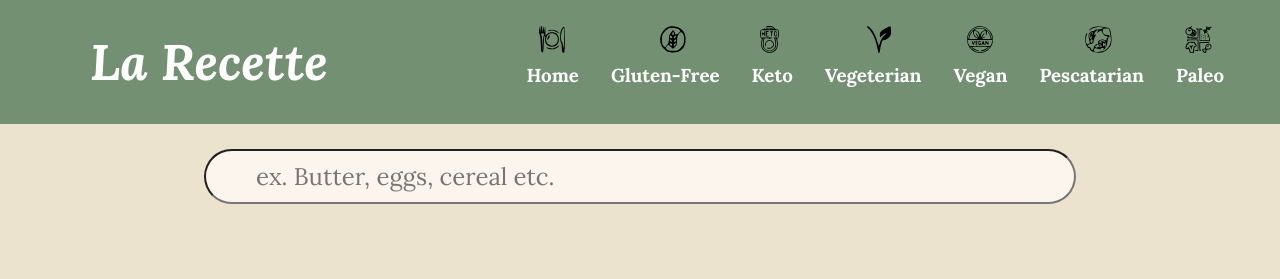
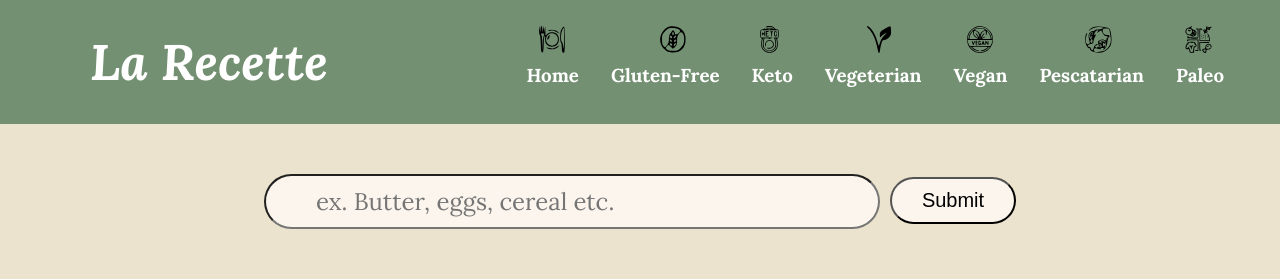
Before and after one commit to kradderley/react-personal-project, a React (Create React App) app in the folder project-cocktails/: page /recipe/1 in a window 1280 px wide. Shown: the top 279 px of the page. Built offline with nearby package versions, Linux system fonts and the light colour scheme; no server answers.

Commit message:
submit button added

```diff
--- a/project-cocktails/src/Styling.jsx
+++ b/project-cocktails/src/Styling.jsx
@@ -1,8 +1,8 @@
 import styled from "styled-components";
 
 export const Form = styled.form`
-  margin-top: 25px;
-  margin-bottom: 20px;
+  margin-top: 50px;
+  margin-bottom: 100px;
   position: relative;
 
   div {
@@ -15,8 +15,18 @@ export const Form = styled.form`
     font-family: "Lora", serif;
     padding: 10px 50px;
     border-radius: 100rem;
-    width: 60%;
+    width: 40%;
     background-color: #fcf5ed;
+  }
+
+  button {
+    font-size: 20px;
+    margin-left: 10px;
+    background-color: #fcf5ed;
+    padding: 10px 30px;
+    border-radius: 100rem;
+    position: relative;
+    top: -3px;
   }
 `;
 
--- a/project-cocktails/src/home-page-components/Search.jsx
+++ b/project-cocktails/src/home-page-components/Search.jsx
@@ -5,6 +5,9 @@ import { Form } from "../Styling";
 const Search = () => {
   const [input, setInput] = useState("");
   const nav = useNavigate();
+
+  // insert defensive check so that it does not submit unless something is in the
+  // search box
 
   const onInput = (e) => {
     setInput(e.target.value);
@@ -25,6 +28,9 @@ const Search = () => {
             onInput={onInput}
             placeholder="ex. Butter, eggs, cereal etc."
           />
+          <button onSubmit={onSubmit}>
+            Submit
+          </button>
         </div>
       </Form>
     </>
--- a/project-cocktails/src/home-page-components/data-components/Diet.jsx
+++ b/project-cocktails/src/home-page-components/data-components/Diet.jsx
@@ -15,7 +15,7 @@ const Diet = () => {
 
   // const getData = async (name) => {
   //     const { data } = await axios.get(
-  //       `https://api.spoonacular.com/recipes/complexSearch?number=12&diet=${name}&apiKey=${process.env.REACT_APP_API_KEY_ONE}`
+  //       `https://api.spoonacular.com/recipes/complexSearch?number=100&diet=${name}&apiKey=${process.env.REACT_APP_API_KEY_ONE}`
   //     );
   //     localStorage.setItem("diet", JSON.stringify(data.results));
   //     setDiet(data.results);
@@ -38,7 +38,7 @@ const Diet = () => {
       setDiet(JSON.parse(storage));
     } else {
       const { data } = await axios.get(
-        `https://api.spoonacular.com/recipes/complexSearch?number=12&diet=${name}&apiKey=79943d6f4fdc475fb21b36f7b7a7d2bf`
+        `https://api.spoonacular.com/recipes/complexSearch?number=100&diet=${name}&apiKey=79943d6f4fdc475fb21b36f7b7a7d2bf`
       );
       localStorage.setItem("diet", JSON.stringify(data.results));
       setDiet(data.results);
--- a/project-cocktails/src/home-page-components/data-components/SearchTerm.jsx
+++ b/project-cocktails/src/home-page-components/data-components/SearchedResult.jsx
@@ -5,13 +5,16 @@ import Search from "../Search";
 import Categories from "../Categories";
 import { Grid, SearchCard } from "../../Styling";
 
-const SearchTerm = () => {
+const SearchedResult = () => {
   const [searchTerm, setSearchTerm] = useState([]);
+  // const [currentPage, setCurrentPage] = useState(1);
+  // const [itemsPerPage, setItemsPerPage] = useState(12);
+
   let params = useParams();
 
   // const getSearchTerm = async (name) => {
   //   const { data } = await axios.get(
-  //     `https://api.spoonacular.com/recipes/complexSearch?number=12&query=${name}&apiKey=${process.env.REACT_APP_API_KEY_ONE}`
+  //     `https://api.spoonacular.com/recipes/complexSearch?number=100&query=${name}&apiKey=${process.env.REACT_APP_API_KEY_ONE}`
   //   );
   //   setSearchTerm(data.results);
   //   console.log(data);
@@ -33,13 +36,19 @@ const SearchTerm = () => {
       setSearchTerm(JSON.parse(storage));
     } else {
       const { data } = await axios.get(
-        `https://api.spoonacular.com/recipes/complexSearch?number=12&query=${name}&apiKey=79943d6f4fdc475fb21b36f7b7a7d2bf`
+        `https://api.spoonacular.com/recipes/complexSearch?number=100&query=${name}&apiKey=79943d6f4fdc475fb21b36f7b7a7d2bf`
       );
       localStorage.setItem("searchterm", JSON.stringify(data.results));
       setSearchTerm(data.results);
       console.log(data);
     }
   };
+
+  // const lastIndex = currentPage * itemsPerPage;
+  // const firstIndex = lastIndex - itemsPerPage;
+  // const currentPostsOnPage = () => {
+  //   Array.from(getSearchTerm).slice(firstIndex, lastIndex);
+  // };
 
   useEffect(() => {
     getSearchTerm(params.keyword);
@@ -70,4 +79,4 @@ const SearchTerm = () => {
   );
 };
 
-export default SearchTerm;
+export default SearchedResult;
--- a/project-cocktails/src/main-pages/Pages.jsx
+++ b/project-cocktails/src/main-pages/Pages.jsx
@@ -2,7 +2,7 @@ import React from "react";
 import Home from "./Home";
 import { BrowserRouter, Route, Routes } from "react-router-dom";
 import Diet from "../home-page-components/data-components/Diet";
-import SearchTerm from "../home-page-components/data-components/SearchTerm";
+import SearchedResult from "../home-page-components/data-components/SearchedResult";
 import Recipe from "../home-page-components/data-components/Recipe";
 
 const Pages = () => {
@@ -12,7 +12,7 @@ const Pages = () => {
         <Routes>
           <Route path="/" element={<Home />} />
           <Route path="/categories/:type" element={<Diet />} />
-          <Route path="/searched/:keyword" element={<SearchTerm />} />
+          <Route path="/searched/:keyword" element={<SearchedResult/>} />
           <Route path="/recipe/:name" element={<Recipe />} />
         </Routes>
       </BrowserRouter>
```
